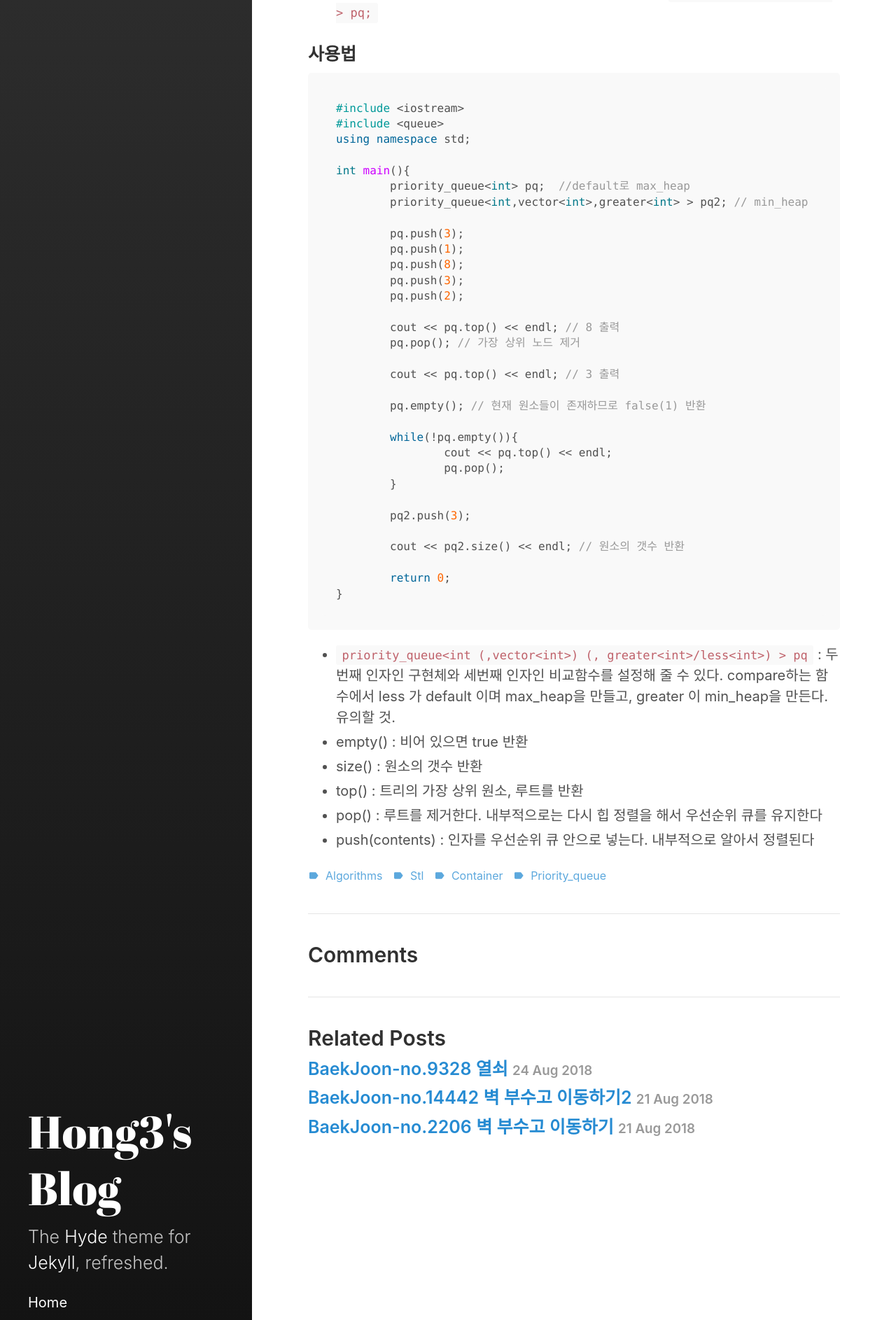
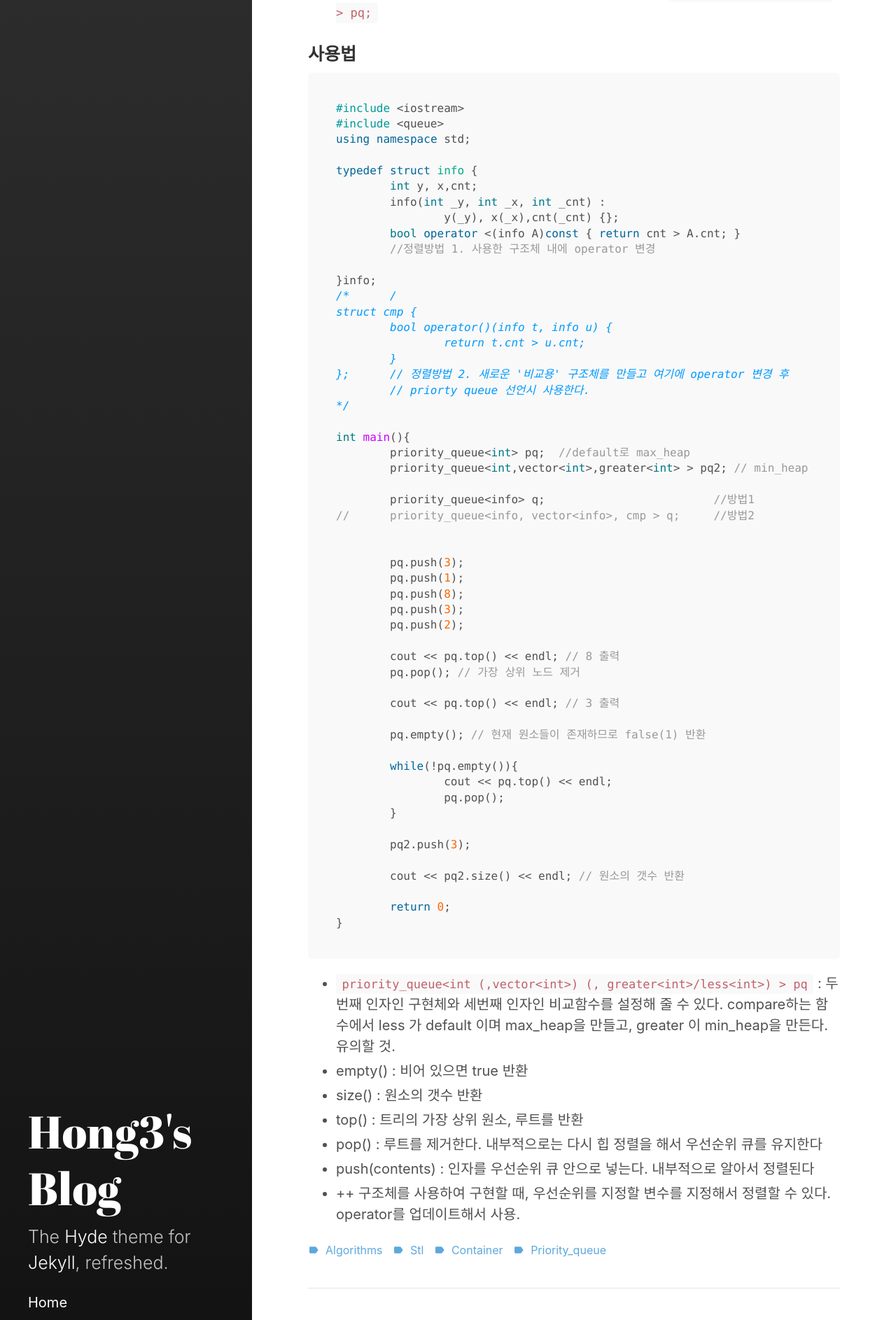
Before and after one commit to Hong3eee/Hong3eee.github.io, a Jekyll site: the page built from _posts/2018-08-08-algorithms-knowhow-priority_queue.md, in a window 1280 px wide. Shown: the part 444-2330 px from the top of the page at 70% size. Built offline with Jekyll 4.4.1, drawn with Linux system fonts in a browser that asks for light colours; comment, search, counter and statistics services are not loaded.

Commit message:
Update 2018-08-08-algorithms-knowhow-priority_queue.md
우선순위 큐 정렬방법. 구조체 응용

```diff
--- a/_posts/2018-08-08-algorithms-knowhow-priority_queue.md
+++ b/_posts/2018-08-08-algorithms-knowhow-priority_queue.md
@@ -24,9 +24,30 @@ Priority Queue 우선순위 큐
 #include <queue>
 using namespace std;
 
+typedef struct info {
+	int y, x,cnt;
+	info(int _y, int _x, int _cnt) :
+		y(_y), x(_x),cnt(_cnt) {};
+	bool operator <(info A)const { return cnt > A.cnt; }
+	//정렬방법 1. 사용한 구조체 내에 operator 변경
+
+}info;
+/*	/
+struct cmp {
+	bool operator()(info t, info u) {
+		return t.cnt > u.cnt;
+	}
+};	// 정렬방법 2. 새로운 '비교용' 구조체를 만들고 여기에 operator 변경 후
+	// priorty queue 선언시 사용한다.
+*/
+
 int main(){
 	priority_queue<int> pq;	 //default로 max_heap
 	priority_queue<int,vector<int>,greater<int> > pq2; // min_heap
+
+	priority_queue<info> q;				//방법1
+//	priority_queue<info, vector<info>, cmp > q;	//방법2
+
 
 	pq.push(3);
 	pq.push(1);
@@ -60,3 +81,4 @@ int main(){
 - top() : 트리의 가장 상위 원소, 루트를 반환
 - pop() : 루트를 제거한다. 내부적으로는 다시 힙 정렬을 해서 우선순위 큐를 유지한다
 - push(contents) : 인자를 우선순위 큐 안으로 넣는다. 내부적으로 알아서 정렬된다
+- ++ 구조체를 사용하여 구현할 때, 우선순위를 지정할 변수를 지정해서 정렬할 수 있다. operator를 업데이트해서 사용.
```
